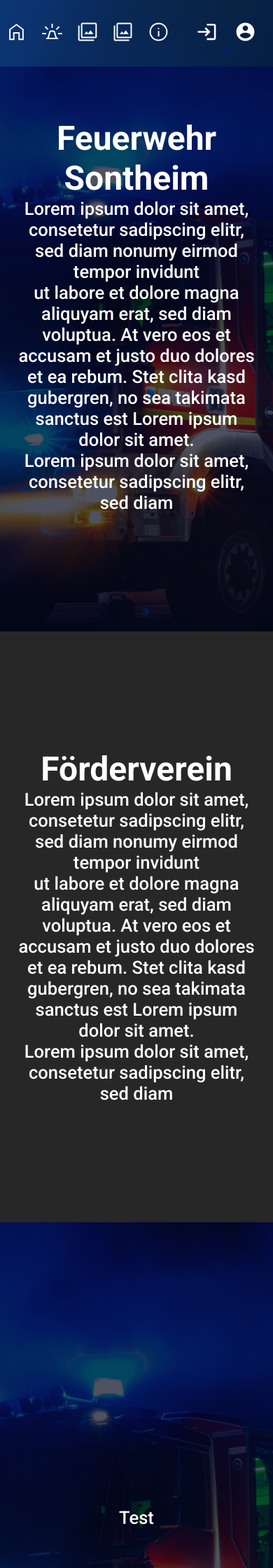
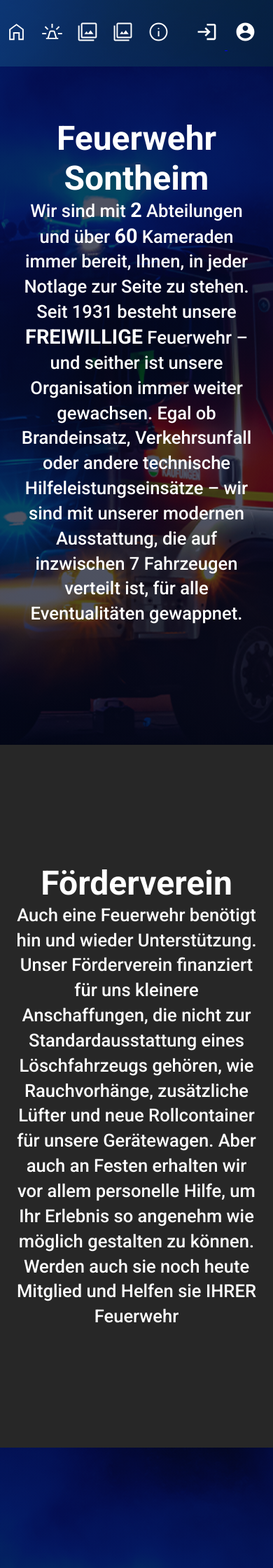
Before and after one commit to Nivispluma/Feuerwehr_Website, a Flask app: page / in a window 390 px wide. Shown: the top 2240 px of the page at 70% size. Run offline with Flask 2, Linux system fonts and the light colour scheme; style sheets or scripts are compiled from the project's sources.

Commit message:
changed mobile CSS

```diff
--- a/static/styles/content.css
+++ b/static/styles/content.css
@@ -24,6 +24,12 @@
 
 .text-box p {
   font-size: 1.6rem;
+  line-height: 140%;
+}
+
+.text-box b {
+  font-weight: 600;
+  font-size: 1.8rem;
 }
 
 /*# sourceMappingURL=content.css.map */
--- a/static/styles/content.scss
+++ b/static/styles/content.scss
@@ -27,4 +27,10 @@
 
 .text-box p{
     font-size: 1.6rem;
+    line-height: 140%;
 }
+
+.text-box b{
+    font-weight: 600;
+    font-size: 1.8rem;
+}
--- a/static/styles/page_style.css
+++ b/static/styles/page_style.css
@@ -15,6 +15,10 @@
   z-index: -1;
 }
 
+body {
+  background-color: #1c1c1c;
+}
+
 .first-content-section {
   margin-top: 10vh;
 }
@@ -27,7 +31,8 @@
   display: none;
 }
 
-/*------------------ emergency Selection ------------------*/
+/*--------------cmd
+---- emergency Selection ------------------*/
 .em_selection_grid_wrapper {
   display: flex;
   flex-wrap: wrap;
--- a/static/styles/page_style.scss
+++ b/static/styles/page_style.scss
@@ -8,6 +8,7 @@
     padding: 0;
     font-family: 'Roboto', sans-serif;
     font-size: 16px;
+
 }
 
 .img_side_to_side:not(img,div,p,li,ul,a){
@@ -18,6 +19,9 @@
     z-index: -1;
 }
 
+body{
+    background-color: #1c1c1c;
+}
 
 
 .first-content-section{
@@ -45,7 +49,8 @@
 
 
 
-/*------------------ emergency Selection ------------------*/
+/*--------------cmd
+---- emergency Selection ------------------*/
 
 .em_selection_grid_wrapper{
 display: flex;
--- a/templates/choose_emergency.html
+++ b/templates/choose_emergency.html
@@ -3,7 +3,7 @@
 <!-------------------------- Reference Side specific CSS here -------------------------->
 
 {% block specific_stylesheet %}
-
+<link rel="stylesheet" href="{{ url_for('static', filename='styles/emergency_selection_page.css') }}">
 {% endblock %}
 
 <!-------------------------- actual Site Content ----------------------------->
@@ -15,7 +15,7 @@
     <div class="em_selection_grid_wrapper">
         {% for emergency in emergencies %}
         <div class="em_selection_grid_child">
-            <h2>{{emergency}}</h2>
+            <h1>{{emergency}}</h1>
         </div>
         {% endfor %}
     </div>
--- a/templates/gallery.html
+++ b/templates/gallery.html
@@ -3,7 +3,7 @@
 <!-------------------------- Reference Side specific CSS here -------------------------->
 
 {% block specific_stylesheet %}
-
+    <link rel="stylesheet" href="{{ url_for('static', filename='styles/galery.css') }}">
 {% endblock %}
 
 <!-------------------------- actual Site Content ----------------------------->
--- a/templates/index.html
+++ b/templates/index.html
@@ -10,9 +10,9 @@
 <section class="content-section img_side_to_side content_with_img" style="background-image: linear-gradient(rgba(4,9,30,0.7),rgba(4,9,30,0.7)),url('{{ url_for('static', filename=img_var_path) }}')">
     <div class="text-box">
         <h1> Feuerwehr Sontheim </h1>
-        <p>Lorem ipsum dolor sit amet, consetetur sadipscing elitr, sed diam nonumy eirmod tempor invidunt <br> ut labore et
-            dolore magna aliquyam erat, sed diam voluptua. At vero eos et accusam et justo duo dolores et ea rebum. Stet
-            clita kasd gubergren, no sea takimata sanctus est Lorem ipsum dolor sit amet. <br>Lorem ipsum dolor sit amet, consetetur sadipscing elitr, sed diam
+        <p>Wir sind mit <b>2</b> Abteilungen und über <b>60</b> Kameraden immer bereit, Ihnen, in jeder Notlage zur Seite zu stehen.
+            Seit 1931 besteht unsere <b>FREIWILLIGE</b> Feuerwehr – und seither ist unsere Organisation immer weiter gewachsen.
+            Egal ob Brandeinsatz, Verkehrsunfall oder andere technische Hilfeleistungseinsätze – wir sind mit unserer modernen Ausstattung, die auf inzwischen 7 Fahrzeugen verteilt ist, für alle Eventualitäten gewappnet.
         </p>
     </div>
 </section>
@@ -20,9 +20,11 @@
 <section class="content-section content_no_img">
     <div class="text-box">
         <h1> Förderverein </h1>
-        <p>Lorem ipsum dolor sit amet, consetetur sadipscing elitr, sed diam nonumy eirmod tempor invidunt <br> ut labore et
-            dolore magna aliquyam erat, sed diam voluptua. At vero eos et accusam et justo duo dolores et ea rebum. Stet
-            clita kasd gubergren, no sea takimata sanctus est Lorem ipsum dolor sit amet. <br>Lorem ipsum dolor sit amet, consetetur sadipscing elitr, sed diam
+        <p>
+            Auch eine Feuerwehr benötigt hin und wieder Unterstützung. Unser Förderverein finanziert für uns kleinere Anschaffungen, die nicht zur Standardausstattung eines Löschfahrzeugs gehören, wie Rauchvorhänge, zusätzliche Lüfter und neue Rollcontainer für unsere Gerätewagen.
+            Aber auch an Festen erhalten wir vor allem personelle Hilfe, um Ihr Erlebnis so angenehm wie möglich gestalten zu können.
+            Werden auch sie noch heute Mitglied und Helfen sie IHRER Feuerwehr
+
         </p>
     </div>
 </section>
```
Also changed, not shown: static/styles/emergency_selection_page.css (added, +45 -0 lines), static/styles/emergency_selection_page.scss (added, +55 -0 lines), static/styles/galery.css (added, +22 -0 lines), static/styles/galery.scss (added, +25 -0 lines), static/styles/unused/style.css (+1 -53 lines), 4 other files.
